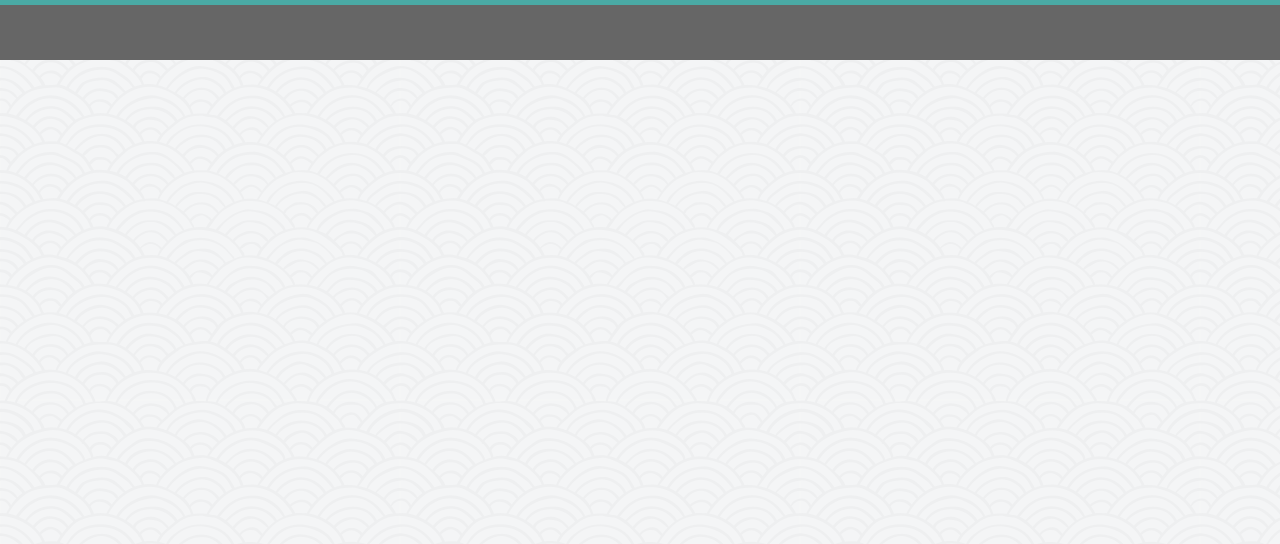
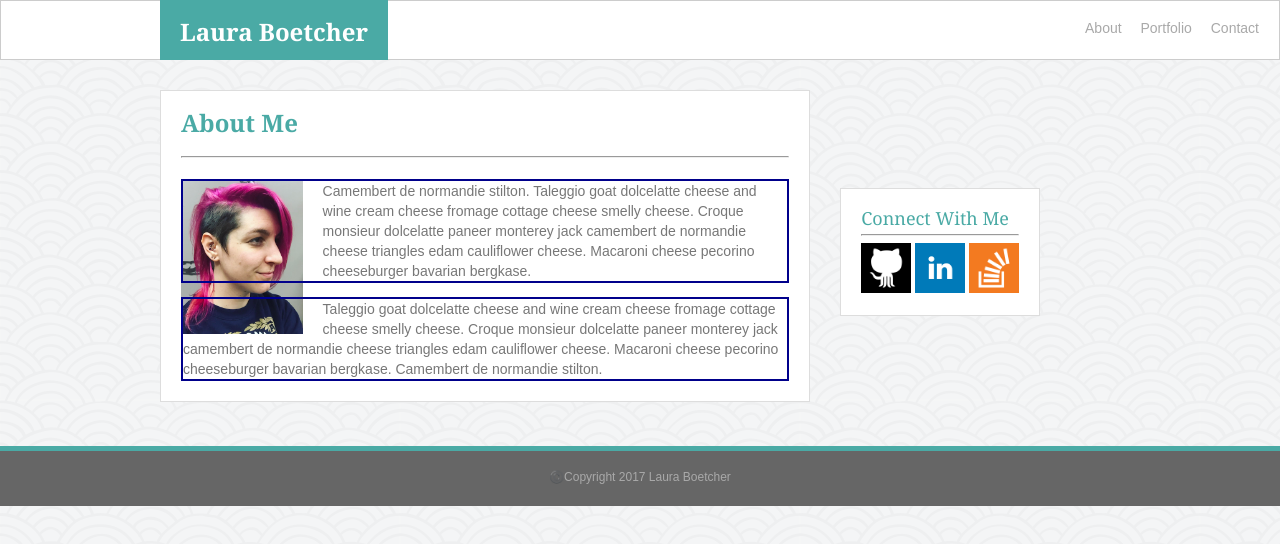
Before and after one commit to g33klaura/Basic-Portfolio, a plain HTML site: page contact.html in a window 1280 px wide. Drawn offline with Linux system fonts and the light colour scheme.

Commit message:
Even more spacial tweaks. Also add HTML to Contact

```diff
--- a/Assets/css/style.css
+++ b/Assets/css/style.css
@@ -82,17 +82,14 @@ h1, h2, h3 {
 }
 
 /* Image in the About section */
-/* Kyle suggested float & margin here ... still not grasping why this moves p right,up */
+/* Need to better understand why this moves p right,up */
 #bio img {
   clear: right;
   float: left;
   margin-right: 20px;
 }
 
-/*
-Get text next to image!!!
-Remove border when layout is fixed
-*/
+/* Remove border when layout is fixed */
 #bio p {
   color: #777;
   font-size: 14px;
@@ -115,6 +112,7 @@ aside {
   float: right;
   bottom: 214px;
   right: 80px;
+  clear: both;
 }
 
 aside h3 {
--- a/contact.html
+++ b/contact.html
@@ -4,12 +4,72 @@
 <head>
     <link rel="stylesheet" type="text/css" href="assets/css/reset.css">
     <link rel="stylesheet" type="text/css" href="assets/css/style.css">
-    <title>Contact Form</title>
+    <title>My Contact</title>
 </head>
 
 <body>
+<!--Added from About index. Prolly doesn't have hover yet-->
+<div class="nav-bar">
+    <ul>
+        <li>
+            <a href="#">About</a>
+        </li>
+        <li>
+            <a href="portfolio.html">Portfolio</a>
+        </li>
+
+        <li>
+            <a href="contact.html">Contact</a>
+        </li>
+    </ul>
+</div>
+
+<div class="content">
+
+    <div id="name">
+        <h1>Laura Boetcher</h1>
+    </div>
+
+    <!--THIS ISN'T EDITED FOR THE CONTACT PAGE YET-->
+    <section class="about">
+        <h2>About Me</h2>
+        <br>
+
+        <!--Q: Make separate ids for image and paragraph? A: No, b/c can assign id + TAG (ie. img, p)-->
+        <div id="bio">
+            <hr>
+            <br>
+            <img src="Assets/images/lauraWildBerryHair.png" alt="Laura Boetcher" width=20% />
+            <p>
+                Camembert de normandie stilton. Taleggio goat dolcelatte cheese and wine cream cheese fromage cottage cheese smelly cheese. Croque monsieur dolcelatte paneer monterey jack camembert de normandie cheese triangles edam cauliflower cheese. Macaroni cheese pecorino cheeseburger bavarian bergkase.
+            </p>
+            <br>
+            <p>
+                Taleggio goat dolcelatte cheese and wine cream cheese fromage cottage cheese smelly cheese. Croque monsieur dolcelatte paneer monterey jack camembert de normandie cheese triangles edam cauliflower cheese. Macaroni cheese pecorino cheeseburger bavarian bergkase. Camembert de normandie stilton.
+            </p>
+        </div>
+    </section>
+
+    <!--Connect With Me aside, includes section w/ icons-->
+    <aside>
+        <h3>Connect With Me</h3>
+        <section id="icons">
+            <hr>
+            <ul>
+                <li><a href="http://www.github.com" target="_blank"><img src="Assets/images/icon_github128.png" alt="GitHub" style="width:50px;height:50px" /></a></li>
+                <li><a href="http://www.linkedin.com" target="_blank"><img src="Assets/images/icon_linkedin_square_color128.png" alt="LinkedIn" style="width:50px;height:50px" /></a></li>
+                <li><a href="http://www.stackoverflow.com" target="_blank"><img src="Assets/images/icon_stackOverflow128.png" alt="StackOverflow" style="width:50px;height:50px" /></a></li>
+            </ul>
+        </section>
+    </aside>
+</div>
+<br>
 </body>
+
 <footer>
+    <p>
+        ©️Copyright 2017 Laura Boetcher
+    </p>
 </footer>
 
 </html>
```
Also changed, not shown: index.html (+2 -1 lines).
